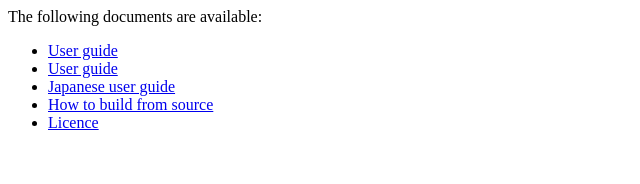
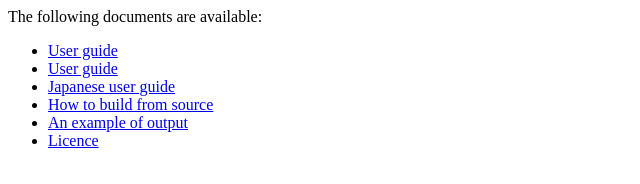
Before and after one commit to colonq/zero-problem, a plain HTML site: page docs/index.html in a window 1280 px wide. Shown: the whole page, without its empty margins (0-640 px from the left). Drawn offline with Linux system fonts and the light colour scheme.

Commit message:
add a link of an example

```diff
--- a/docs/index.html
+++ b/docs/index.html
@@ -10,6 +10,7 @@ The following documents are available:
 <li><a href="./Htmls/user_guide.html">User guide</a></li>
 <li><a href="./Htmls/user_guide_ja.html">Japanese user guide</a></li>
 <li><a href="./Htmls/how_to_build.html">How to build from source</a></li>
+<li><a href="./Go_Elf1_10K.html">An example of output</a></li>
 <li><a href="./Licenses/license.html">Licence</a></li>
 </ul>
 </body>
```
